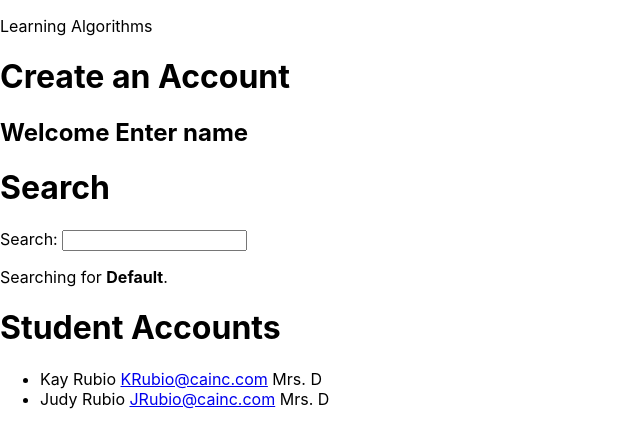
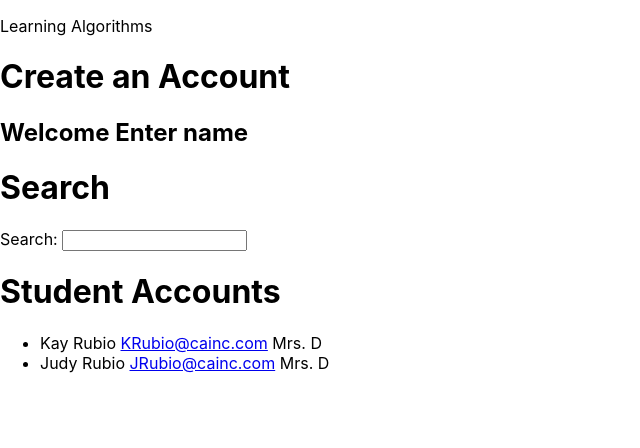
Before and after one commit to KaySRubio/algorithmocean, a React (Create React App) app: page / in a window 1280 px wide. Shown: the top 448 px of the page, without its empty margins (0-640 px from the left). Built offline with nearby package versions, Linux system fonts and the light colour scheme.

Commit message:
Moved searchTerm dynamic variable up to parent component App

```diff
--- a/src/App.js
+++ b/src/App.js
@@ -52,9 +52,11 @@ const accounts = [kay, judy];
 
 // Variables and functions used for Search component
 const handleSearch = (event) => {
-  console.log(event.target.value);
+  setSearchTerm(event.target.value);
 }
 
+  // dynamic value for searchTerm; if it updates, it will re-render the search component
+  const [searchTerm, setSearchTerm] = React.useState('Default');
 
   return (
     <div>
@@ -95,23 +97,21 @@ const ListStudentAccounts = ({ accounts }) => {
 
 // Search component signature destructures props to show onSearch property
 const Search = ({ onSearch }) => {
+  //console.log("Search component is re-rendering");
 
-  // dynamic value for searchTerm; if it updates, it will re-render the search component
-  const [searchTerm, setSearchTerm] = React.useState('Default');
-
-  // function takes event object as parameter, updates the search term, and then runs onSearch function
+  /* function takes event object as parameter, updates the search term, and then runs onSearch function
   const handleChange = (event) => {
     setSearchTerm(event.target.value);
     onSearch(event);
-  };
+  };*/
 
   // in JSX, when data in the input is changed, run handleChange function, also show the searchTerm
   return (
     <div>
       <h1>Search</h1>
       <label htmlFor="search">Search: </label>
-      <input id="search" type="text" onChange={handleChange}/>
-      <p> Searching for <strong>{searchTerm}</strong>.</p>
+      <input id="search" type="text" onChange={onSearch}/>
+      {/*<p> Searching for <strong>{searchTerm}</strong>.</p>*/}
     </div>
    );
 }
```
